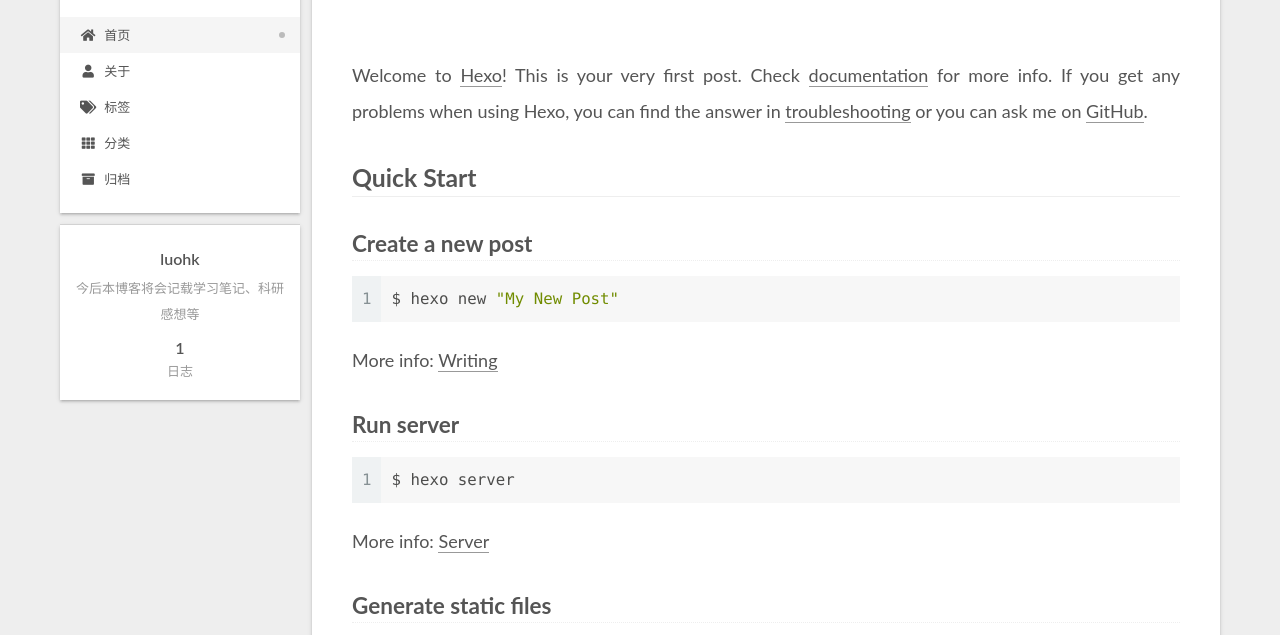
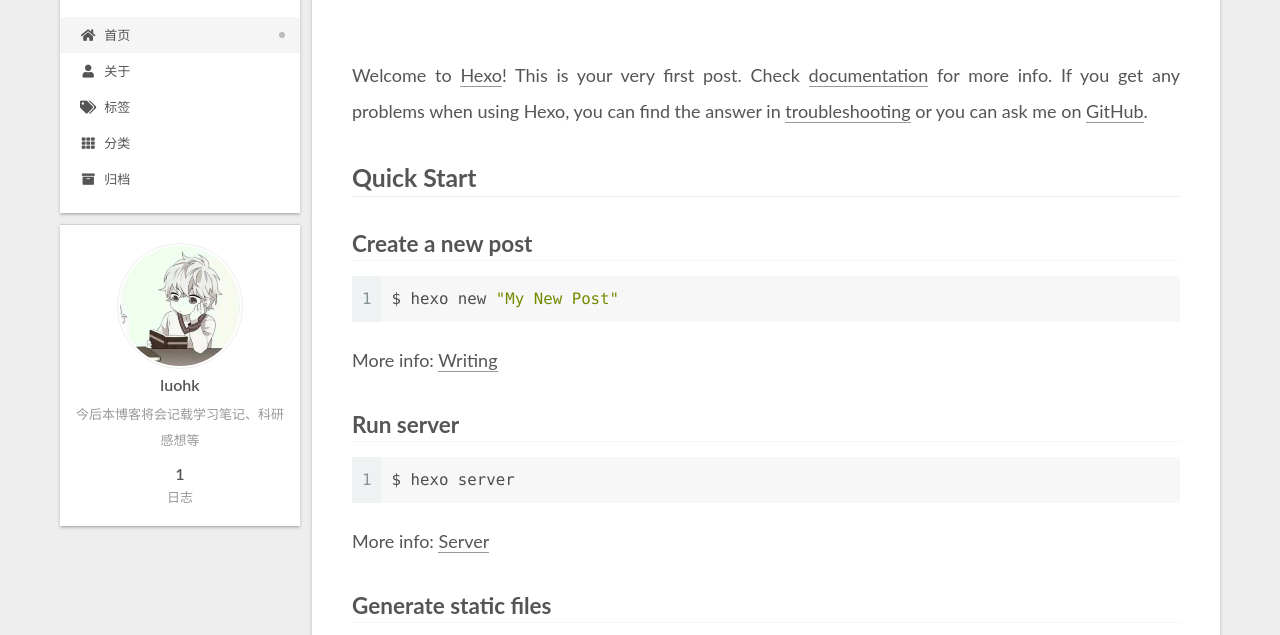
Before and after one commit to luohk19/luohk19.github.io, a plain HTML site: page index.html in a window 1280 px wide. Shown: the part 117-752 px from the top of the page. Drawn offline with Linux system fonts and the light colour scheme; a script that the page names is missing.

Commit message:
Site updated: 2022-01-08 21:08:08

```diff
--- a/css/main.css
+++ b/css/main.css
@@ -1141,6 +1141,13 @@ pre .javascript .function {
   margin: 0 auto;
   max-width: 120px;
   padding: 2px;
+  border-radius: 50%;
+}
+.site-author-image {
+  transition: transform 1s ease-out;
+}
+.site-author-image:hover {
+  transform: rotateZ(360deg);
 }
 .site-author-name {
   color: var(--text-color);
@@ -1168,7 +1175,7 @@ pre .javascript .function {
 }
 .links-of-author a::before,
 .links-of-author span.exturl::before {
-  background: #fbffac;
+  background: #2affff;
   border-radius: 50%;
   content: ' ';
   display: inline-block;
--- a/index.html
+++ b/index.html
@@ -166,7 +166,7 @@
     <link itemprop="mainEntityOfPage" href="http://example.com/2022/01/08/hello-world/">
 
     <span hidden itemprop="author" itemscope itemtype="http://schema.org/Person">
-      <meta itemprop="image" content="/images/avatar.gif">
+      <meta itemprop="image" content="/images/author.jpg">
       <meta itemprop="name" content="luohk">
       <meta itemprop="description" content="今后本博客将会记载学习笔记、科研感想等">
     </span>
@@ -287,6 +287,8 @@
 
       <div class="site-overview-wrap sidebar-panel">
         <div class="site-author motion-element" itemprop="author" itemscope itemtype="http://schema.org/Person">
+    <img class="site-author-image" itemprop="image" alt="luohk"
+      src="/images/author.jpg">
   <p class="site-author-name" itemprop="name">luohk</p>
   <div class="site-description" itemprop="description">今后本博客将会记载学习笔记、科研感想等</div>
 </div>
```
Also changed, not shown: 2022/01/08/hello-world/index.html (+3 -1 lines), archives/2022/01/index.html (+2 -0 lines), archives/2022/index.html (+2 -0 lines), archives/index.html (+2 -0 lines), images/author.jpg (added).
